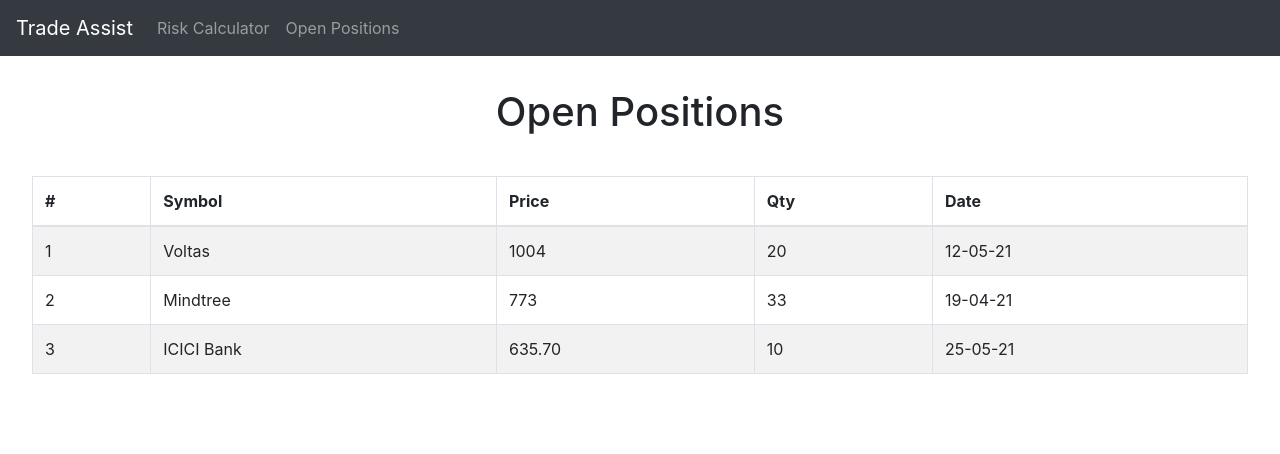
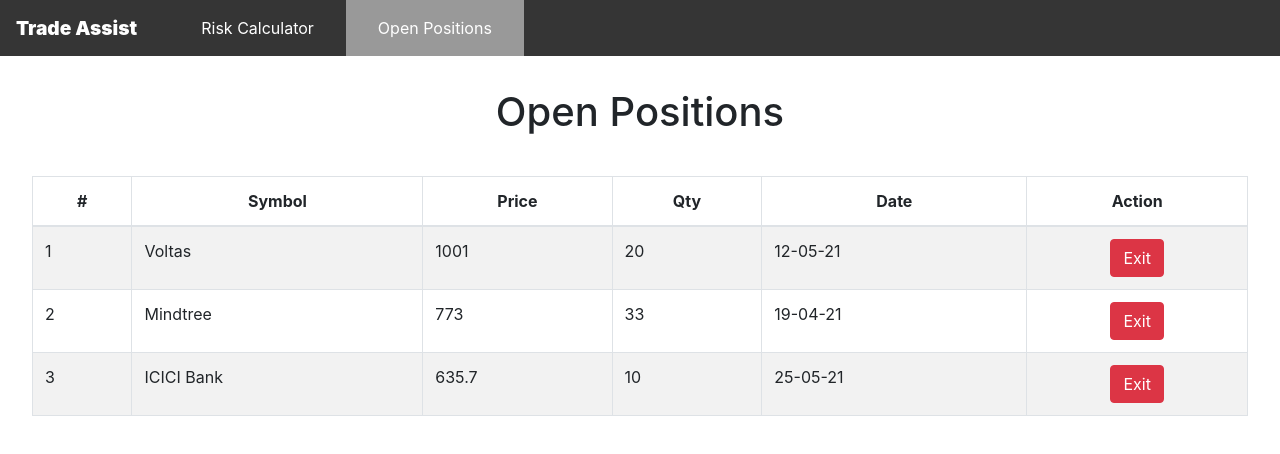
Before and after one commit to Kabilesh-T/trade-assist, a React (Create React App) app: page /positions in a window 1280 px wide. Shown: the top 454 px of the page. Built offline with nearby package versions, Linux system fonts and the light colour scheme; no server answers; the database is empty.

Commit message:
router added header refactored and firebase database added

```diff
--- a/public/index.html
+++ b/public/index.html
@@ -7,7 +7,7 @@
     <meta name="theme-color" content="#000000" />
     <meta
       name="description"
-      content="Web site created using create-react-app"
+      content="Trader's utility tool"
     />
     <link rel="apple-touch-icon" href="%PUBLIC_URL%/logo192.png" />
     <!--
--- /dev/null
+++ b/src/actions/positions.js
@@ -0,0 +1,16 @@
+import firebase from '../config/Firebase';
+
+const dbRef = firebase.database().ref();
+
+export const getOpenPositons = () => {
+  dbRef.child('/open-positions').get().then((snapshot) => {
+    if (snapshot.exists()) {
+      return snapshot.val();
+      // console.log(snapshot.val());
+    } else {
+      console.log("No data available");
+    }
+  }).catch((error) => {
+    console.error(error);
+  });
+}
--- a/src/components/App.js
+++ b/src/components/App.js
@@ -1,23 +1,23 @@
 import React, { Component } from 'react'
+import { Route } from "react-router-dom";
 import Header from './reuse/Header/Header';
 import RiskCalculator from "./RiskCalculator/RiskCalculator";
 import PositionsPage from "./PositionsPage/PositionsPage";
 
 class App extends Component {
 
-  renderPage = () => {
-    const route = window.location.pathname;
-    if(route === '/positions') {
-      return <PositionsPage/>
-    }
-    return <RiskCalculator/>
-  };
-
   render() {
     return (
       <div>
-        <Header/>
-        {this.renderPage()}
+        <Header />
+        <Route path='/' exact>
+          <RiskCalculator />
+        </Route>
+        <Route path='/positions' component={PositionsPage}>
+        </Route>
+        <Route path='/calculator'>
+          <RiskCalculator />
+        </Route>
       </div>
     );
   };
--- a/src/components/PositionsPage/PositionsPage.css
+++ b/src/components/PositionsPage/PositionsPage.css
@@ -5,3 +5,9 @@
   text-align: center;
   padding-bottom: 2rem;
 }
+th{
+  text-align: center;
+}
+.action{
+  text-align: center;
+}
--- a/src/components/PositionsPage/PositionsPage.js
+++ b/src/components/PositionsPage/PositionsPage.js
@@ -1,8 +1,15 @@
-import React from 'react';
+import React, { useEffect } from 'react';
 import Table from 'react-bootstrap/Table'
+
+import { getOpenPositons } from '../../actions/positions';
+
+import TableRow from './TableRow';
 import './PositionsPage.css';
 
 const PositionsPage = () => {
+  useEffect(() => {
+    getOpenPositons();
+  }, []);
   return (
     <div className='PositionsPage'>
       <h1>Open Positions</h1>
@@ -14,30 +21,13 @@
             <th>Price</th>
             <th>Qty</th>
             <th>Date</th>
+            <th>Action</th>
           </tr>
         </thead>
         <tbody>
-          <tr>
-            <td>1</td>
-            <td>Voltas</td>
-            <td>1004</td>
-            <td>20</td>
-            <td>12-05-21</td>
-          </tr>
-          <tr>
-            <td>2</td>
-            <td>Mindtree</td>
-            <td>773</td>
-            <td>33</td>
-            <td>19-04-21</td>
-          </tr>
-          <tr>
-            <td>3</td>
-            <td>ICICI Bank</td>
-            <td>635.70</td>
-            <td>10</td>
-            <td>25-05-21</td>
-          </tr>
+          <TableRow no={1} symbol='Voltas' average={1001} quantity={20} entryDate='12-05-21' />
+          <TableRow no={2} symbol='Mindtree' average={773} quantity={33} entryDate='19-04-21' />
+          <TableRow no={3} symbol='ICICI Bank' average={635.70} quantity={10} entryDate='25-05-21' />
         </tbody>
       </Table>
     </div>
--- /dev/null
+++ b/src/components/PositionsPage/TableRow.js
@@ -0,0 +1,25 @@
+import React from 'react';
+import PropTypes from 'prop-types';
+import './PositionsPage.css';
+
+const TableRow = ({ no, symbol, average, quantity, entryDate }) => {
+  return (
+    <tr>
+      <td>{no}</td>
+      <td>{symbol}</td>
+      <td>{average}</td>
+      <td>{quantity}</td>
+      <td>{entryDate}</td>
+      <td className='action'><div className='btn btn-danger'>Exit</div></td>
+    </tr>
+  )
+}
+
+TableRow.propTypes = {
+  no: PropTypes.number,
+  symbol: PropTypes.string,
+  average: PropTypes.number,
+  entryDate: PropTypes.string
+}
+
+export default TableRow
--- /dev/null
+++ b/src/components/reuse/Header/Header.css
@@ -0,0 +1,39 @@
+.navBar{
+  height: 7vh;
+  background-color: rgb(53, 53, 53);
+  padding: 0 1rem 0 1rem;
+  align-items: center;
+  display: flex;
+}
+
+.brand{
+  padding-right: 1rem;
+  margin-right: 1rem;
+  /* border-right: 1px solid white; */
+  font-size: larger;
+  font-weight: 900;
+}
+
+.brand:hover{
+  text-decoration: none !important;
+}
+
+.nav{
+  height: 100%;
+  padding-right: 2rem;
+  align-items: center;
+  padding-left: 2rem;
+}
+
+.navActive{
+  background-color: rgb(153, 153, 153);
+}
+
+a{
+  color: white;
+}
+
+a:hover{
+  color: white;
+  text-decoration: none !important;
+}
--- a/src/components/reuse/Header/Header.js
+++ b/src/components/reuse/Header/Header.js
@@ -1,16 +1,27 @@
 import React from 'react'
 import Navbar from 'react-bootstrap/Navbar'
 import Nav from 'react-bootstrap/Nav'
+import { NavLink, Link } from "react-router-dom";
+import './Header.css';
+
+const navNames = {
+  'calculator': 'Risk Calculator',
+  'positions': 'Open Positions'
+}
+
+const renderNavItem = navItem => (
+  <NavLink className='nav' activeClassName='navActive' to={`/${navItem}`}>{navNames[navItem]}</NavLink>
+);
 
 const Header = () => {
   return (
-    <Navbar bg="dark" variant="dark">
-      <Navbar.Brand href="/calculator">Trade Assist</Navbar.Brand>
-      <Nav className="mr-auto">
-        <Nav.Link href="/calculator">Risk Calculator</Nav.Link>
-        <Nav.Link href="/positions">Open Positions</Nav.Link>
-      </Nav>
-    </Navbar>
+    <div className='navBar'>
+      <div className='brand'>
+        <Link to='/calculator'>Trade Assist</Link>
+      </div>
+      {renderNavItem('calculator')}
+      {renderNavItem('positions')}
+    </div>
   )
 }
 export default Header;
--- /dev/null
+++ b/src/config/Firebase.js
@@ -0,0 +1,11 @@
+import firebase from 'firebase';
+
+var config = {
+  apiKey: "AIzaSyC_O2cTb1ltTVcS1PVxQCrUbQKFEVbmGeQ",
+  authDomain: "tradeassist-05.firebaseapp.com",
+  databaseURL: "https://tradeassist-05-default-rtdb.firebaseio.com",
+  storageBucket: "tradeassist-05.appspot.com"
+};
+firebase.initializeApp(config);
+
+export default firebase;
--- a/src/index.js
+++ b/src/index.js
@@ -1,6 +1,12 @@
 import 'bootstrap/dist/css/bootstrap.min.css';
 import React from 'react';
 import { render } from 'react-dom';
+import { BrowserRouter as Router } from "react-router-dom";
 import App from './components/App';
 
-render(<App />, document.getElementById('root'));
+render(
+  <Router>
+    <App />
+  </Router>,
+  document.getElementById('root')
+);
```
